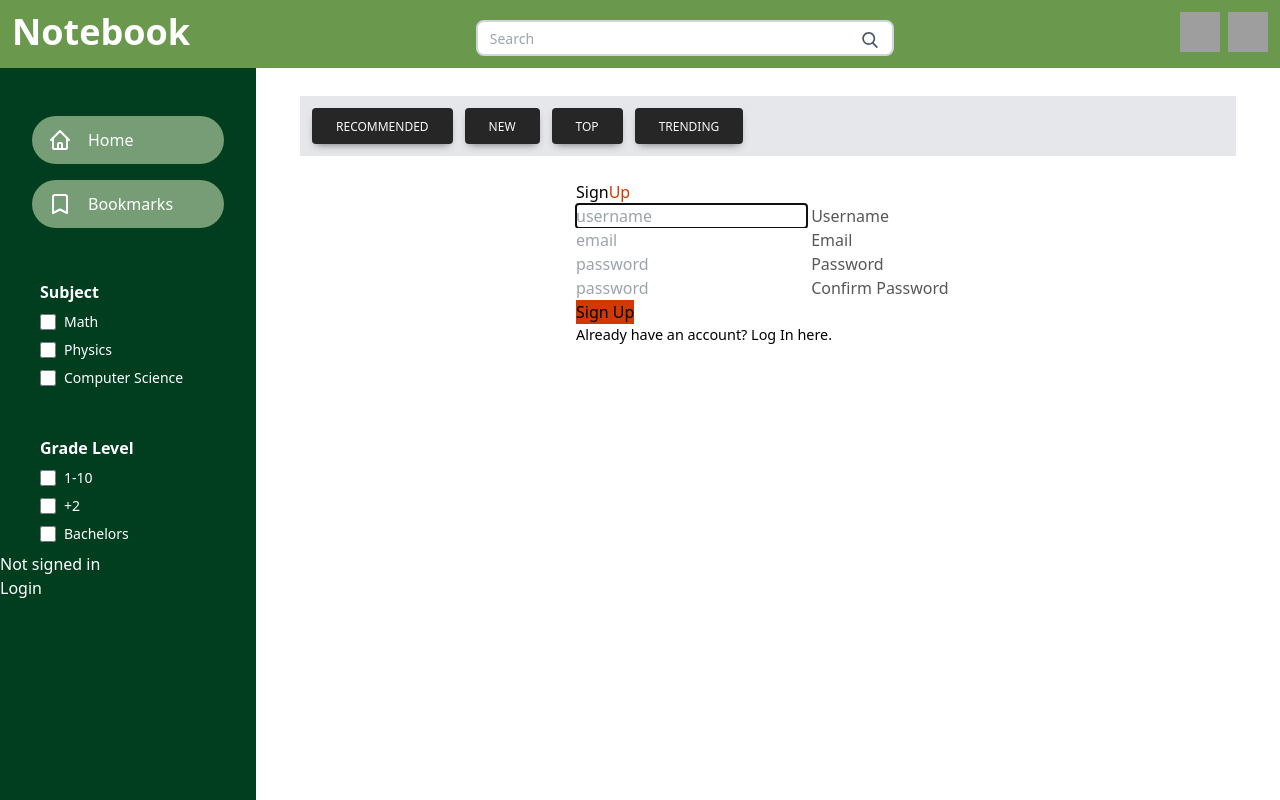
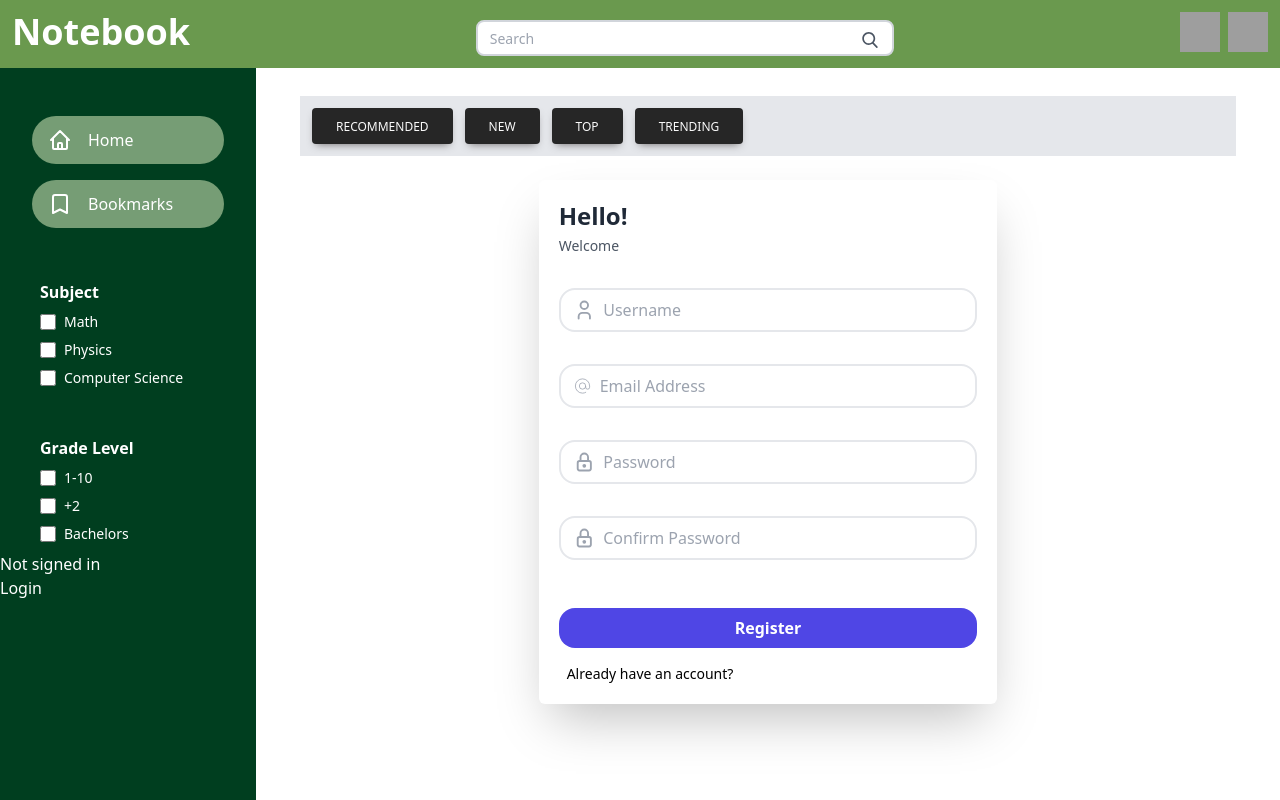
Before and after one commit to Virtual4087/Notes, a Django app: page /register in a window 1280 px wide. Run offline with Django 4.2, Linux system fonts and the light colour scheme; some libraries are stand-ins or nearby versions; grey boxes are pictures that could not be loaded.

Commit message:
login/register

```diff
--- a/Notes_media/templates/index.html
+++ b/Notes_media/templates/index.html
@@ -61,7 +61,9 @@
                     {% endif %}
                     <span id="like-count">{{post.like.count}}</span>
                 </div>
+                {% if user == post.user %}
                 <button id="delete_post">Delete</button>
+                {% endif %}
             </div>
             <br>
             <br>
--- a/Notes_media/templates/register.html
+++ b/Notes_media/templates/register.html
@@ -1,33 +1,57 @@
 {% extends "layout.html" %}
 {% block body %}
-    <div class="m-auto d-flex flex-column gap-3" style="min-width: 200px; width: 30vw;">
-        <h2 class="d-flex justify-content-center gap-1">Sign<span style="color:#D13903;">Up</span></h2>
+    <div class="flex m-auto w-full lg:w-2/3 justify-center items-center bg-white space-y-8">
+        <div class="w-full px-8 md:px-32 lg:px-24">
+        <form action="{% url 'register' %}" method="post" class="bg-white rounded-md shadow-2xl p-5">
+            {% csrf_token %}
+          <h1 class="text-gray-800 font-bold text-2xl mb-1">Hello!</h1>
+          <p class="text-sm font-normal text-gray-600 mb-8">Welcome</p>
+          <div class="flex items-center border-2 mb-8 py-2 px-3 rounded-2xl">
+            <!-- <svg xmlns="http://www.w3.org/2000/svg" class="h-5 w-5 text-gray-400" fill="none" viewBox="0 0 24 24" stroke="currentColor">
+              <path strokeLinecap="round" strokeLinejoin="round" strokeWidth="2" d="M16 12a4 4 0 10-8 0 4 4 0 008 0zm0 0v1.5a2.5 2.5 0 005 0V12a9 9 0 10-9 9m4.5-1.206a8.959 8.959 0 01-4.5 1.207" />
+            </svg> -->
+            <svg xmlns="http://www.w3.org/2000/svg" class="text-gray-400 icon icon-tabler icon-tabler-user" width="24" height="24" viewBox="0 0 24 24" stroke-width="2" stroke="currentColor" fill="none" stroke-linecap="round" stroke-linejoin="round">
+                <path stroke="none" d="M0 0h24v24H0z" fill="none"></path>
+                <path d="M8 7a4 4 0 1 0 8 0a4 4 0 0 0 -8 0"></path>
+                <path d="M6 21v-2a4 4 0 0 1 4 -4h4a4 4 0 0 1 4 4v2"></path>
+             </svg>
+            <input id="username" class=" pl-2 w-full outline-none border-none" type="text" name="username" placeholder="Username" />
+          </div>
+          <div class="flex items-center border-2 mb-8 py-2 px-3 rounded-2xl">
+            <svg xmlns="http://www.w3.org/2000/svg" class="h-5 w-5 text-gray-400" fill="none" viewBox="0 0 24 24" stroke="currentColor">
+              <path strokeLinecap="round" strokeLinejoin="round" strokeWidth="2" d="M16 12a4 4 0 10-8 0 4 4 0 008 0zm0 0v1.5a2.5 2.5 0 005 0V12a9 9 0 10-9 9m4.5-1.206a8.959 8.959 0 01-4.5 1.207" />
+            </svg>
+            <input id="email" class=" pl-2 w-full outline-none border-none" type="email" name="email" placeholder="Email Address" />
+          </div>
 
-        {% if message %}
-            <div>{{ message }}</div>
-        {% endif %}
+          <div class="flex items-center border-2 mb-8 py-2 px-3 rounded-2xl ">
+            <svg xmlns="http://www.w3.org/2000/svg" class="text-gray-400 icon icon-tabler icon-tabler-lock" width="24" height="24" viewBox="0 0 24 24" stroke-width="2" stroke="currentColor" fill="none" stroke-linecap="round" stroke-linejoin="round">
+                <path stroke="none" d="M0 0h24v24H0z" fill="none"></path>
+                <path d="M5 13a2 2 0 0 1 2 -2h10a2 2 0 0 1 2 2v6a2 2 0 0 1 -2 2h-10a2 2 0 0 1 -2 -2v-6z"></path>
+                <path d="M11 16a1 1 0 1 0 2 0a1 1 0 0 0 -2 0"></path>
+                <path d="M8 11v-4a4 4 0 1 1 8 0v4"></path>
+             </svg>
+            <input class="pl-2 w-full outline-none border-none" type="password" name="password" id="password" placeholder="Password" />
+          </div>
+          <div class="flex items-center border-2 mb-12 py-2 px-3 rounded-2xl ">
+            <svg xmlns="http://www.w3.org/2000/svg" class="text-gray-400 icon icon-tabler icon-tabler-lock" width="24" height="24" viewBox="0 0 24 24" stroke-width="2" stroke="currentColor" fill="none" stroke-linecap="round" stroke-linejoin="round">
+                <path stroke="none" d="M0 0h24v24H0z" fill="none"></path>
+                <path d="M5 13a2 2 0 0 1 2 -2h10a2 2 0 0 1 2 2v6a2 2 0 0 1 -2 2h-10a2 2 0 0 1 -2 -2v-6z"></path>
+                <path d="M11 16a1 1 0 1 0 2 0a1 1 0 0 0 -2 0"></path>
+                <path d="M8 11v-4a4 4 0 1 1 8 0v4"></path>
+             </svg>
+            <input class="pl-2 w-full outline-none border-none" type="password" name="confirmation" id="confirm-password" placeholder="Confirm Password" />
 
-        <form action="{% url 'register' %}" method="post" class="d-flex flex-column gap-3">
-            {% csrf_token %}
-            <div class="form-floating">
-                <input autofocus class="form-control" type="text" name="username" placeholder="username">
-                <label style="color: #575757;">Username</label>
-            </div>
-            <div class="form-floating">
-                <input autofocus class="form-control" type="text" name="email" placeholder="email">
-                <label style="color: #575757;">Email</label>
-            </div>
-            <div class="form-floating">
-                <input class="form-control" type="password" name="password" placeholder="password">
-                <label style="color: #575757;">Password</label>
-            </div>
-            <div class="form-floating">
-                <input class="form-control" type="password" name="confirmation" placeholder="password">
-                <label style="color: #575757;">Confirm Password</label>
-            </div>
-            <input class="btn btn-primary m-auto border-0" type="submit" value="Sign Up" style="background-color:#D13903;">
+          </div>
+
+          <button type="submit" class="block w-full bg-indigo-600 mt-5 py-2 rounded-2xl hover:bg-indigo-700 hover:-translate-y-1 transition-all duration-500 text-white font-semibold mb-2">Register</button>
+          <div class="flex justify-between mt-4">
+            <a href="{% url 'login' %}" class="text-sm ml-2 hover:text-blue-500 cursor-pointer hover:-translate-y-1 duration-500 transition-all">Already have an account?</a>
+          </div>
+
         </form>
-        <div class="m-auto" style="font-size: 0.9rem;">Already have an account? <a href="{% url 'login' %}">Log In here.</a></div>
-    </div>
+        </div>
 
+      </div>
+  </div>
 {% endblock %}
```
Also changed, not shown: Notes_media/templates/login.html (+37 -18 lines).
